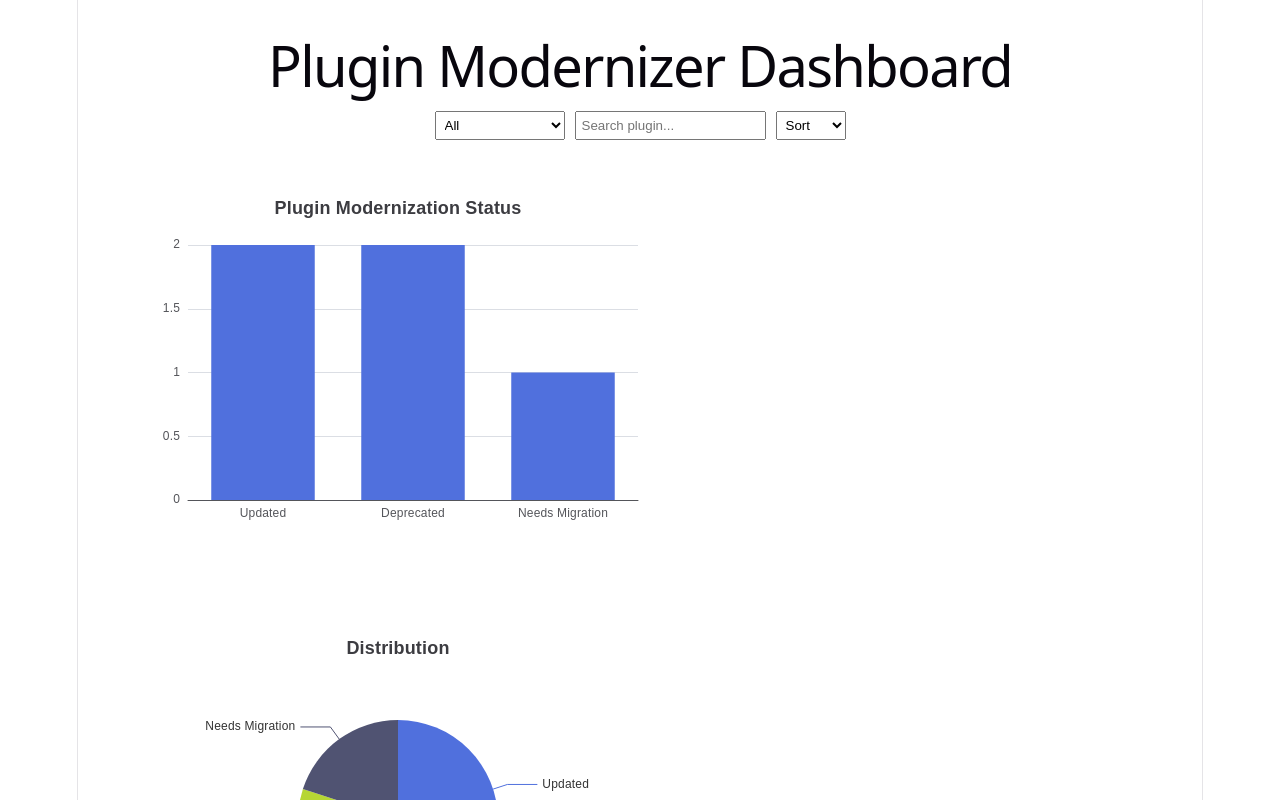
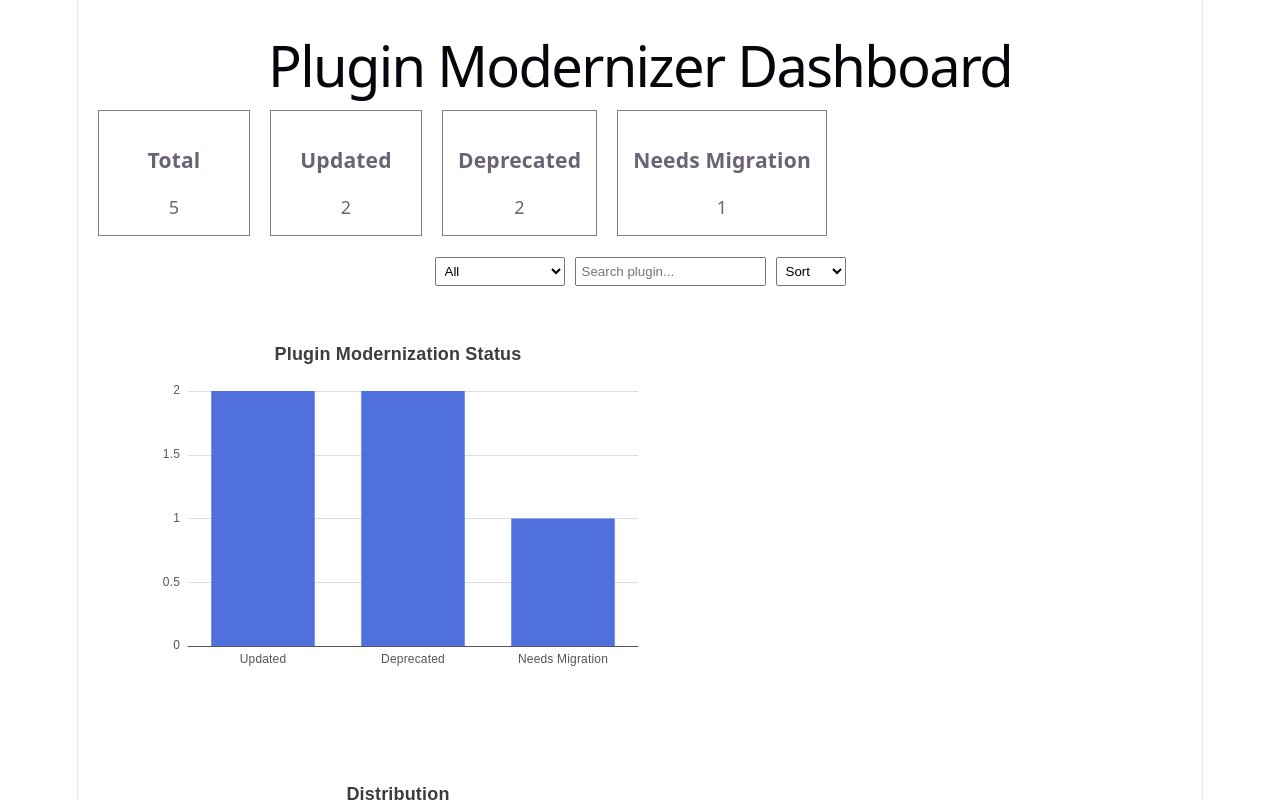
Before and after one commit to RKdecoder1402/plugin-modernizer-stats-Visualization, a React (Vite) app: page / in a window 1280 px wide. Shown: the top 800 px of the page. Built offline with nearby package versions, Linux system fonts and the light colour scheme.

Commit message:
feat: add summary statistics cards (total, updated, deprecated, migration)

```diff
--- a/src/App.tsx
+++ b/src/App.tsx
@@ -9,74 +9,6 @@
   const [search, setSearch] = useState("");
   const [sort, setSort] = useState("none");
   const [selectedPlugin, setSelectedPlugin] = useState<any>(null);
-
-  useEffect(() => {
-    if (!chartRef.current) return;
-
-    let updated = 0;
-    let deprecated = 0;
-    let needsMigration = 0;
-
-    const filtered = data.filter((plugin: any) => {
-      const statusMatch =
-        filter === "all" || plugin.status === filter;
-
-      const searchMatch = plugin.name
-        .toLowerCase()
-        .includes(search.toLowerCase());
-
-      return statusMatch && searchMatch;
-    });
-
-    filtered.forEach((plugin: any) => {
-      if (plugin.status === "updated") updated++;
-      else if (plugin.status === "deprecated") deprecated++;
-      else if (plugin.status === "needs_migration") needsMigration++;
-    });
-
-    const barChart = echarts.init(chartRef.current);
-
-    barChart.setOption({
-      title: { text: "Plugin Modernization Status" },
-      tooltip: {},
-      xAxis: {
-        type: "category",
-        data: ["Updated", "Deprecated", "Needs Migration"],
-      },
-      yAxis: { type: "value" },
-      series: [
-        {
-          data: [updated, deprecated, needsMigration],
-          type: "bar",
-        },
-      ],
-    });
-
-    const pieDom = document.getElementById("pieChart");
-    if (pieDom) {
-      const pieChart = echarts.init(pieDom);
-
-      pieChart.setOption({
-        title: { text: "Distribution", left: "center" },
-        tooltip: { trigger: "item" },
-        series: [
-          {
-            type: "pie",
-            radius: "50%",
-            data: [
-              { value: updated, name: "Updated" },
-              { value: deprecated, name: "Deprecated" },
-              { value: needsMigration, name: "Needs Migration" },
-            ],
-          },
-        ],
-      });
-    }
-
-    return () => {
-      barChart.dispose();
-    };
-  }, [filter, search, sort]);
 
   let filteredData = data.filter((p: any) => {
     const statusMatch = filter === "all" || p.status === filter;
@@ -100,9 +32,101 @@
     );
   }
 
+  // STATS
+  const total = filteredData.length;
+
+  const updatedCount = filteredData.filter(
+    (p: any) => p.status === "updated"
+  ).length;
+
+  const deprecatedCount = filteredData.filter(
+    (p: any) => p.status === "deprecated"
+  ).length;
+
+  const needsMigrationCount = filteredData.filter(
+    (p: any) => p.status === "needs_migration"
+  ).length;
+
+  useEffect(() => {
+    if (!chartRef.current) return;
+
+    const barChart = echarts.init(chartRef.current);
+
+    barChart.setOption({
+      title: { text: "Plugin Modernization Status" },
+      tooltip: {},
+      xAxis: {
+        type: "category",
+        data: ["Updated", "Deprecated", "Needs Migration"],
+      },
+      yAxis: { type: "value" },
+      series: [
+        {
+          data: [updatedCount, deprecatedCount, needsMigrationCount],
+          type: "bar",
+        },
+      ],
+    });
+
+    const pieDom = document.getElementById("pieChart");
+    if (pieDom) {
+      const pieChart = echarts.init(pieDom);
+
+      pieChart.setOption({
+        title: { text: "Distribution", left: "center" },
+        tooltip: { trigger: "item" },
+        series: [
+          {
+            type: "pie",
+            radius: "50%",
+            data: [
+              { value: updatedCount, name: "Updated" },
+              { value: deprecatedCount, name: "Deprecated" },
+              { value: needsMigrationCount, name: "Needs Migration" },
+            ],
+          },
+        ],
+      });
+    }
+
+    return () => {
+      barChart.dispose();
+    };
+  }, [filter, search, sort]);
+
+  const cardStyle = {
+    padding: "15px",
+    border: "1px solid gray",
+    minWidth: "120px",
+    textAlign: "center" as const,
+  };
+
   return (
     <div style={{ padding: "20px" }}>
       <h1>Plugin Modernizer Dashboard</h1>
+
+      {/* STATS CARDS */}
+      <div style={{ display: "flex", gap: "20px", marginBottom: "20px" }}>
+        <div style={cardStyle}>
+          <h3>Total</h3>
+          <p>{total}</p>
+        </div>
+
+        <div style={cardStyle}>
+          <h3>Updated</h3>
+          <p>{updatedCount}</p>
+        </div>
+
+        <div style={cardStyle}>
+          <h3>Deprecated</h3>
+          <p>{deprecatedCount}</p>
+        </div>
+
+        <div style={cardStyle}>
+          <h3>Needs Migration</h3>
+          <p>{needsMigrationCount}</p>
+        </div>
+      </div>
 
       {/* FILTER */}
       <select
@@ -184,15 +208,9 @@
           }}
         >
           <h3>Plugin Details</h3>
-          <p>
-            <b>Name:</b> {selectedPlugin.name}
-          </p>
-          <p>
-            <b>Status:</b> {selectedPlugin.status}
-          </p>
-          <p>
-            <b>Recommendation:</b> Update plugin dependencies and migrate APIs.
-          </p>
+          <p><b>Name:</b> {selectedPlugin.name}</p>
+          <p><b>Status:</b> {selectedPlugin.status}</p>
+          <p><b>Recommendation:</b> Update plugin dependencies and migrate APIs.</p>
         </div>
       )}
     </div>
```
